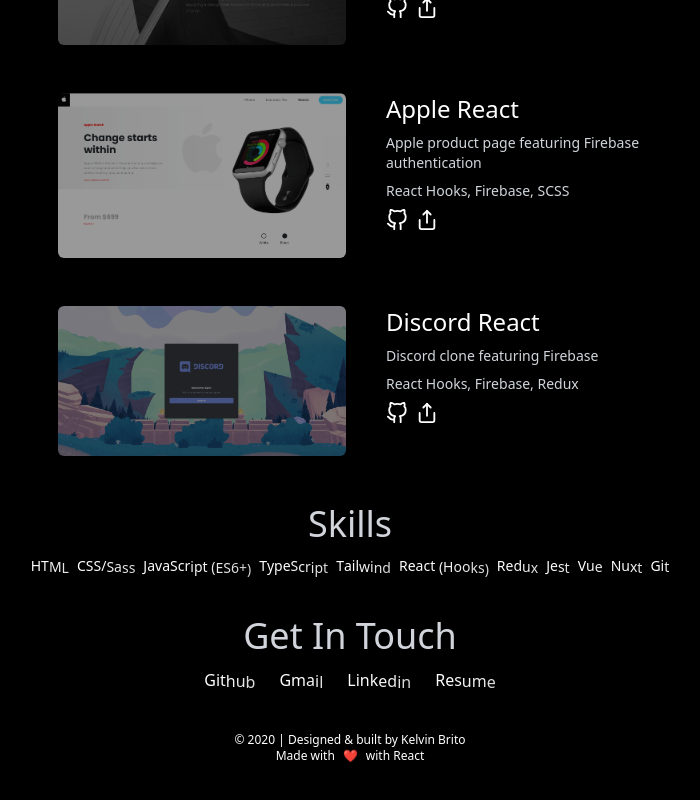
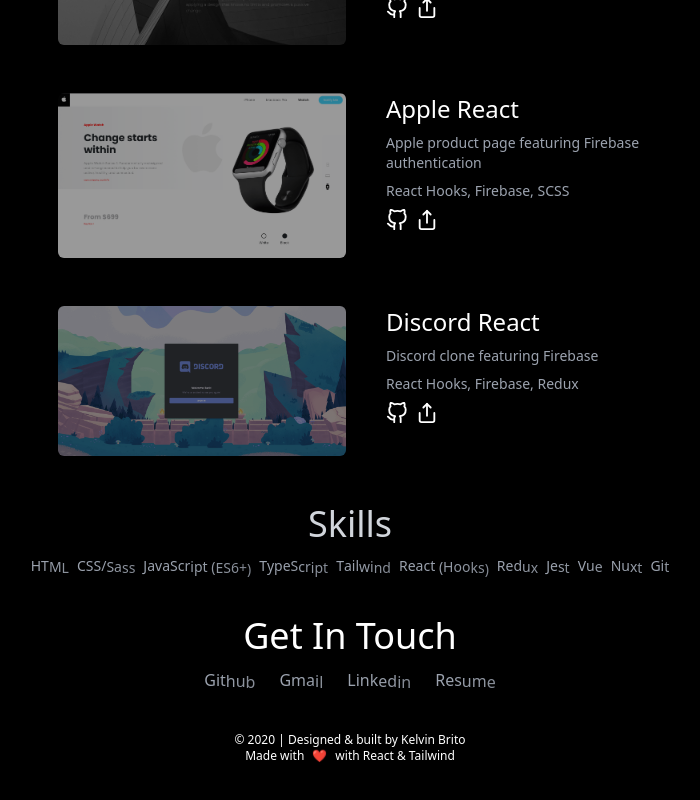
Before and after one commit to britok30/v3, a React (Create React App) app: page / in a window 1280 px wide. Shown: the part 1776-2576 px from the top of the page, without its empty margins (290-990 px from the left). Built offline with nearby package versions, Linux system fonts and the light colour scheme; no server answers.

Commit message:
minor styling changes

```diff
--- a/src/components/Connect.jsx
+++ b/src/components/Connect.jsx
@@ -6,7 +6,7 @@
     return (
         <>
             <Fade bottom duration={3000} distance={'1rem'}>
-                <h1 className="text-gray-300 text-4xl mt-10 text-center antialiased">
+                <h1 className="text-white text-4xl mt-10 text-center antialiased">
                     Get In Touch
                 </h1>
             </Fade>
@@ -14,7 +14,7 @@
             <div className="flex justify-center items-center flex-col md:flex-row md:space-x-6  mt-3 font-light">
                 <Fade bottom cascade duration={3000} distance={'1rem'}>
                     <a
-                        className="text-white"
+                        className="text-gray-400"
                         href="https://github.com/britok30"
                         target="_blank"
                         rel="noreferrer"
@@ -23,7 +23,7 @@
                     </a>
 
                     <a
-                        className="text-white"
+                        className="text-gray-400"
                         href="mailto:britok30@gmail.com"
                         target="_blank"
                         rel="noreferrer"
@@ -32,7 +32,7 @@
                     </a>
 
                     <a
-                        className="text-white"
+                        className="text-gray-400"
                         href="https://www.linkedin.com/in/kelvin-brito/"
                         target="_blank"
                         rel="noreferrer"
@@ -41,7 +41,7 @@
                     </a>
 
                     <a
-                        className="text-white"
+                        className="text-gray-400"
                         href={resume}
                         target="_blank"
                         rel="noreferrer"
--- a/src/components/Footer.jsx
+++ b/src/components/Footer.jsx
@@ -27,7 +27,7 @@
                     >
                         ❤️
                     </span>
-                    with React
+                    with React & Tailwind
                 </p>
             </Fade>
         </div>
--- a/src/components/Project.jsx
+++ b/src/components/Project.jsx
@@ -18,10 +18,10 @@
                     <h2 className="text-2xl text-white mb-2 antialiased">
                         {title}
                     </h2>
-                    <p className="text-gray-300 mb-2 text-sm antialiased">
+                    <p className="text-gray-400 mb-2 text-sm antialiased">
                         {description}
                     </p>
-                    <p className="text-gray-300 mb-2 text-sm antialiased">
+                    <p className="text-gray-400 mb-2 text-sm antialiased">
                         {stack}
                     </p>
                     <div className="flex justify-center items-center">
--- a/src/components/Skills.jsx
+++ b/src/components/Skills.jsx
@@ -29,7 +29,7 @@
                     {skills.map((skill, index) => (
                         <span
                             key={index}
-                            className="text-white text-sm font-light cursor-pointer hover:text-red-600 transition-all duration-200 ease-in-out antialiased"
+                            className="text-gray-400 text-sm font-light cursor-pointer hover:text-red-600 transition-all duration-200 ease-in-out antialiased"
                         >
                             {skill}
                         </span>
--- a/src/global.css
+++ b/src/global.css
@@ -2,3 +2,7 @@
 @tailwind base;
 @tailwind components;
 @tailwind utilities;
+
+::-webkit-scrollbar {
+    display: none;
+}
```
Also changed, not shown: 1 other file (tests, documents, lock files or other folders).
